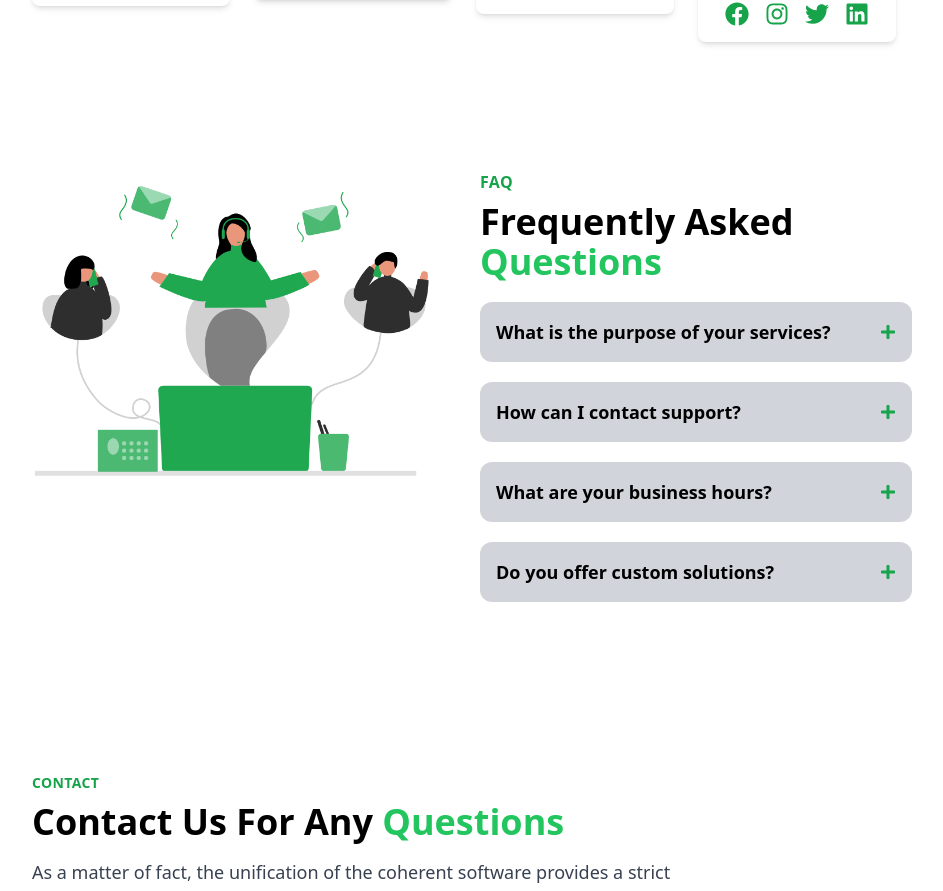
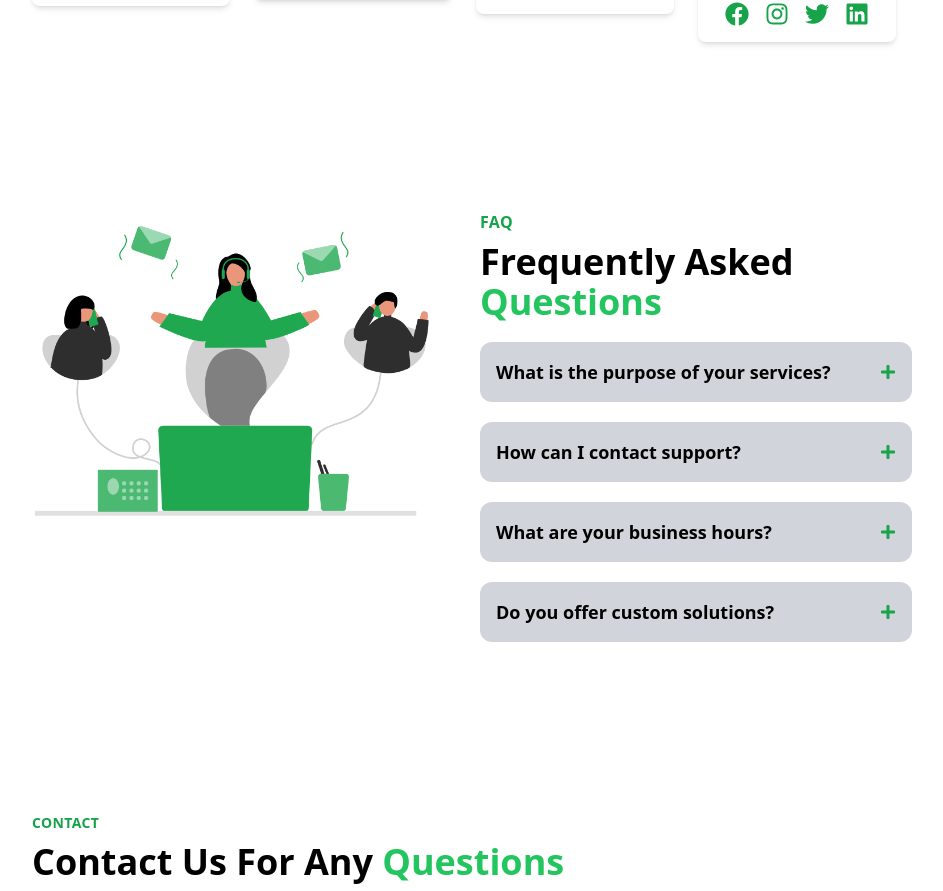
Before and after one commit to ashuilubajaj01/literate-chainsaw, a React (Create React App) app: page / in a window 1280 px wide. Shown: the part 2918-3809 px from the top of the page, without its empty margins (176-1119 px from the left). Built offline with nearby package versions, Linux system fonts and the light colour scheme.

Commit message:
Update FAQ.js

```diff
--- a/src/components/FAQ.js
+++ b/src/components/FAQ.js
@@ -29,7 +29,7 @@ const FAQ = () => {
     };
 
     return (
-        <section className="container mx-auto py-16 px-4 lg:px-48" id="faq">
+        <section className="container mx-auto mt-10 py-16 px-4 lg:px-48" id="faq">
             <div className="flex flex-col lg:flex-row items-start justify-center gap-8">
                 <div className="lg:w-1/2 flex justify-center" data-aos="fade-left" data-aos-delay="200">
                     <img src={faqImage} alt="FAQ" className="max-w-full h-80" />
```
